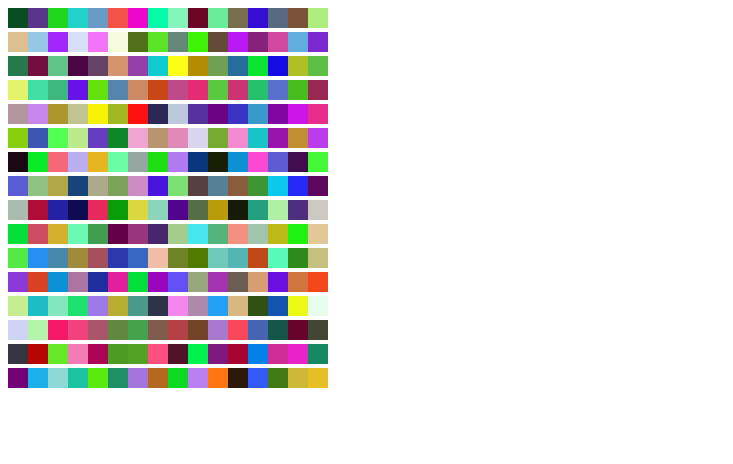
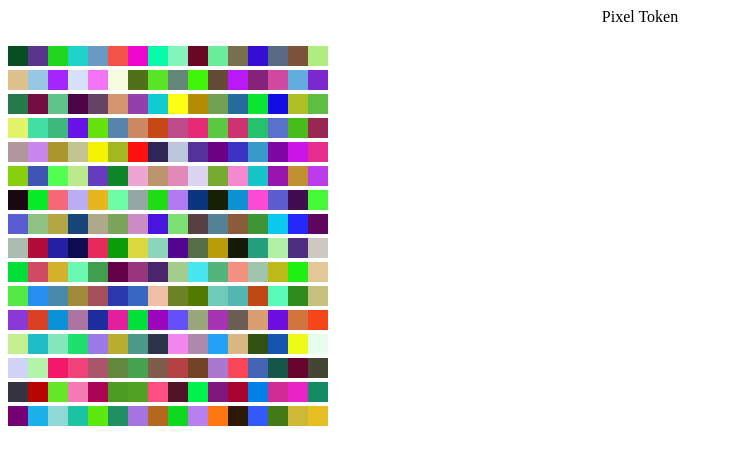
Before and after one commit to cvolckaert/Pixel-Grid-Token, a React (Create React App) app: page / in a window 1280 px wide. Shown: the top 464 px of the page, without its empty margins (0-733 px from the left). Built offline with nearby package versions, Linux system fonts and the light colour scheme.

Commit message:
Added title

```diff
--- a/src/App.jsx
+++ b/src/App.jsx
@@ -37,13 +37,16 @@ export class App extends Component {
 
   render() {
     return (
-      this.state.grid.map((row, i) => (
-        <div key={i}>
-        {row.map((pixel, i) => (
-          <div key={`${i}-pixel`} style={{display: 'inline-block', height: '20px', width: '20px', backgroundColor: pixel}}></div>
+      <div>
+        <div style={{textAlign: "center", marginBottom: "20px"}}>Pixel Token</div>
+        {this.state.grid.map((row, i) => (
+          <div key={i}>
+          {row.map((pixel, i) => (
+            <div key={`${i}-pixel`} style={{display: 'inline-block', height: '20px', width: '20px', backgroundColor: pixel}}></div>
+          ))}
+          </div>
         ))}
-        </div>
-      ))
+      </div>
     )
   }
 }
```
